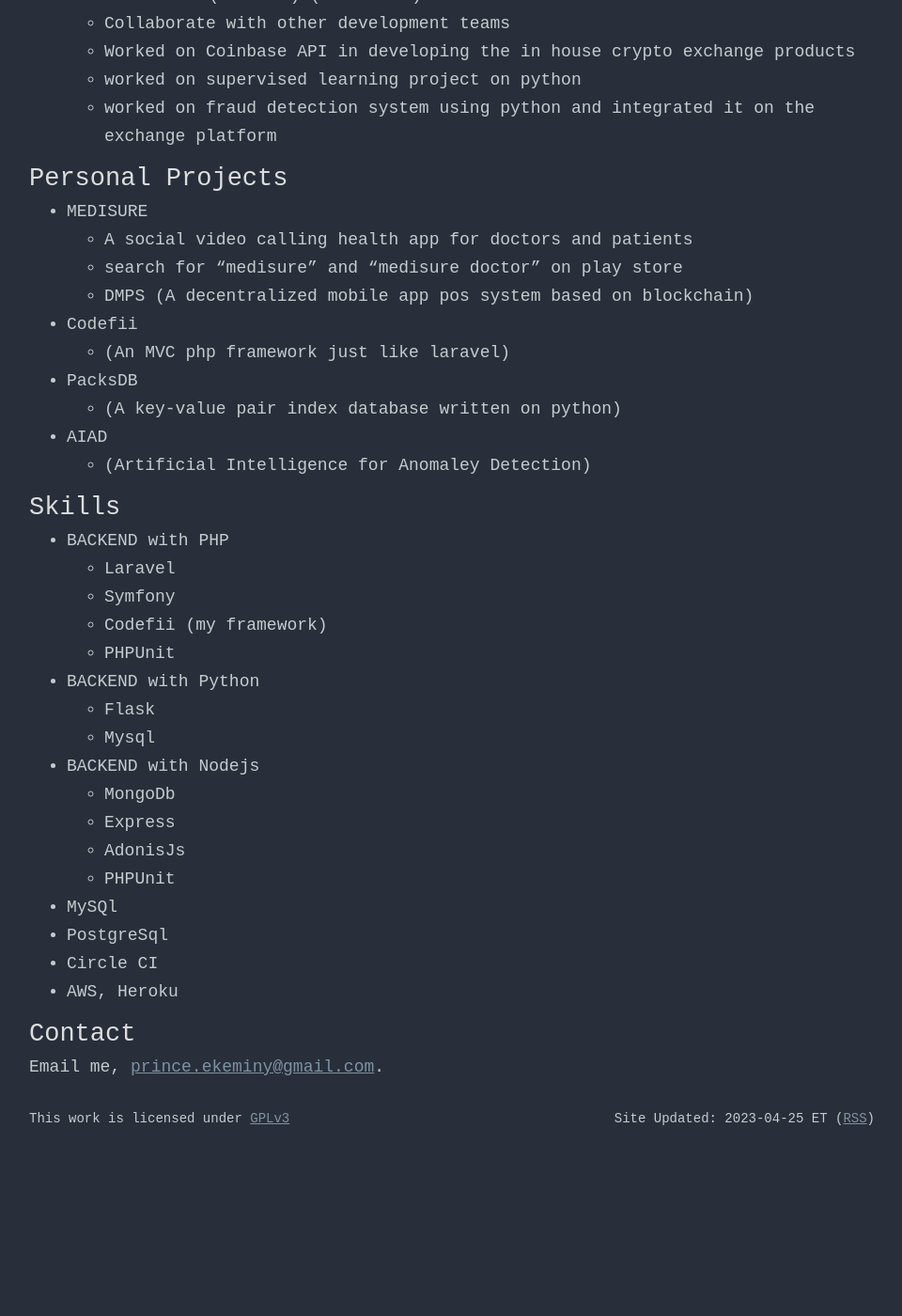
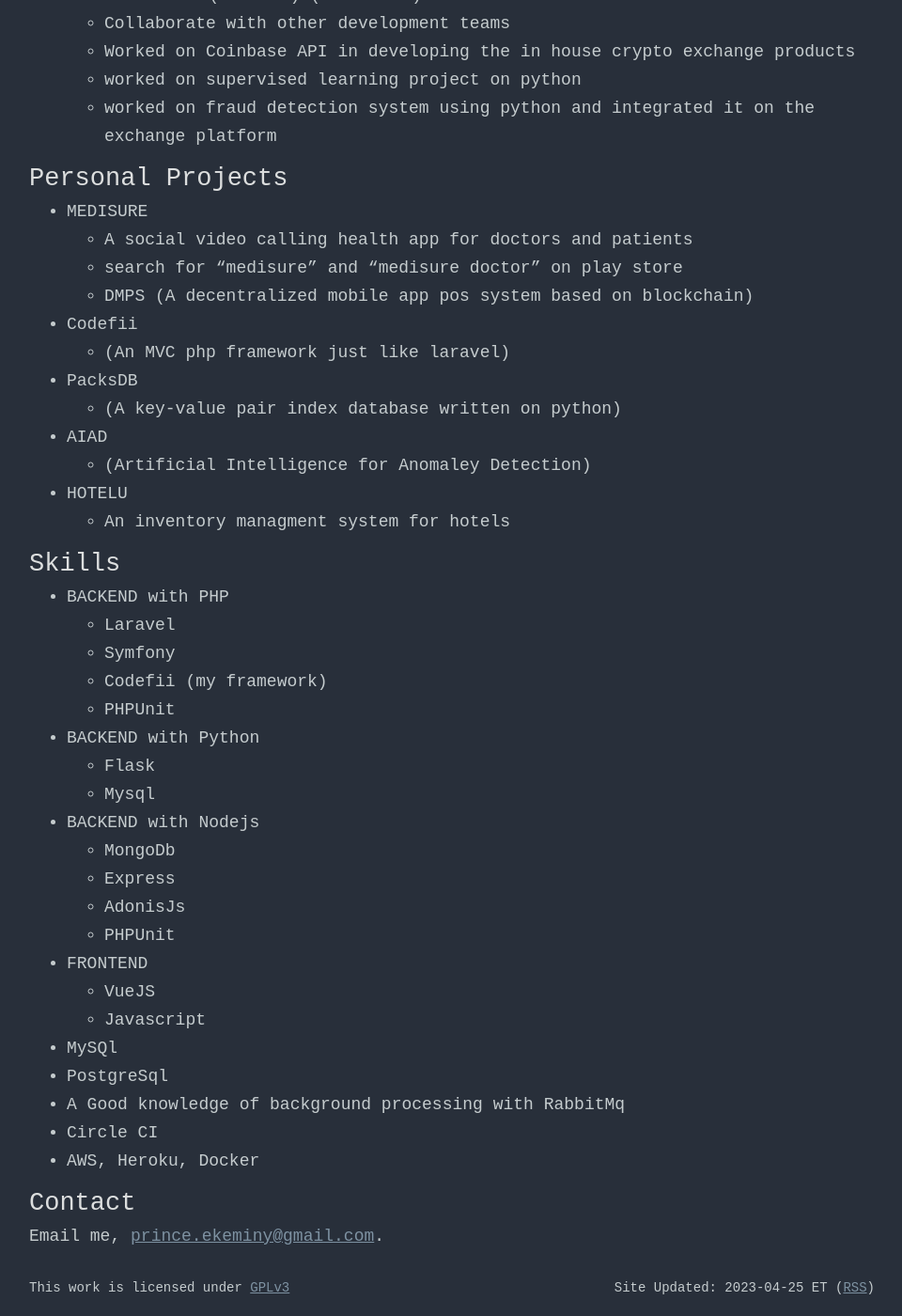
Before and after one commit to iamcoderisk/iamcoderisk.github.io, a Jekyll site: the page built from index.md, in a window 1280 px wide and 1400 px high, scrolled down 1056 px. Shown: the whole window at 94% size, without its empty margins (159-1119 px from the left). Built offline with Jekyll 4.4.1, drawn with Linux system fonts in a browser that asks for light colours; before the commit the page ends 2276 px from its top, so only the background shows below that.

Commit message:
updated frontend

```diff
--- a/index.md
+++ b/index.md
@@ -46,6 +46,8 @@
 
 -   AIAD
      - (Artificial Intelligence for Anomaley Detection)
+- HOTELU
+     - An inventory managment system for hotels
 
 ## Skills
 -  BACKEND with PHP
@@ -61,10 +63,14 @@
     - Express
     - AdonisJs
     - PHPUnit
+-  FRONTEND
+    - VueJS
+    - Javascript
 - MySQl
 - PostgreSql
+- A Good knowledge of background processing with RabbitMq
 - Circle CI
-- AWS, Heroku
+- AWS, Heroku, Docker
 
 ## Contact
 Email me, [prince.ekeminy@gmail.com](mailto:prince.ekeminy@gmail.com).
```
